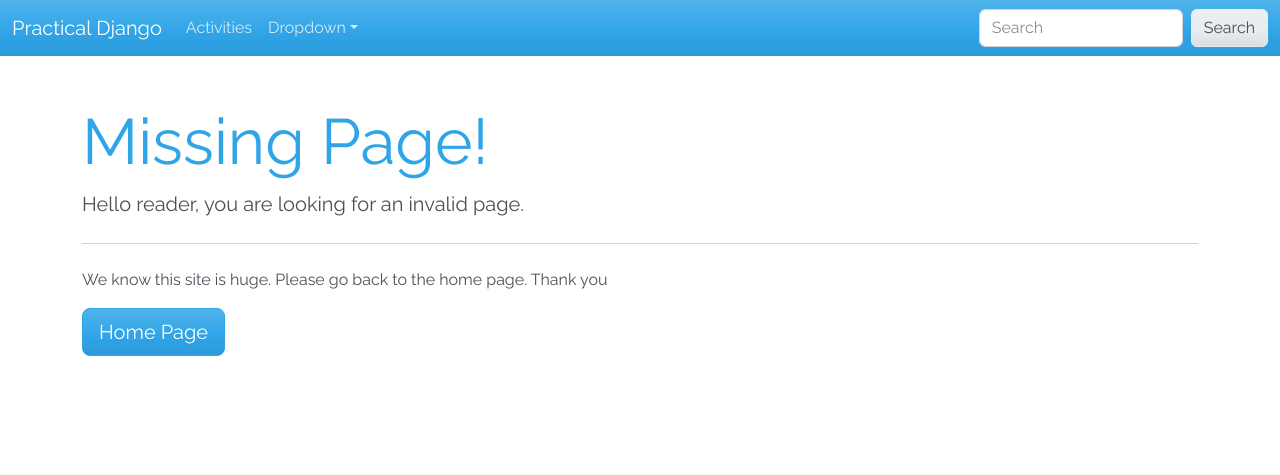
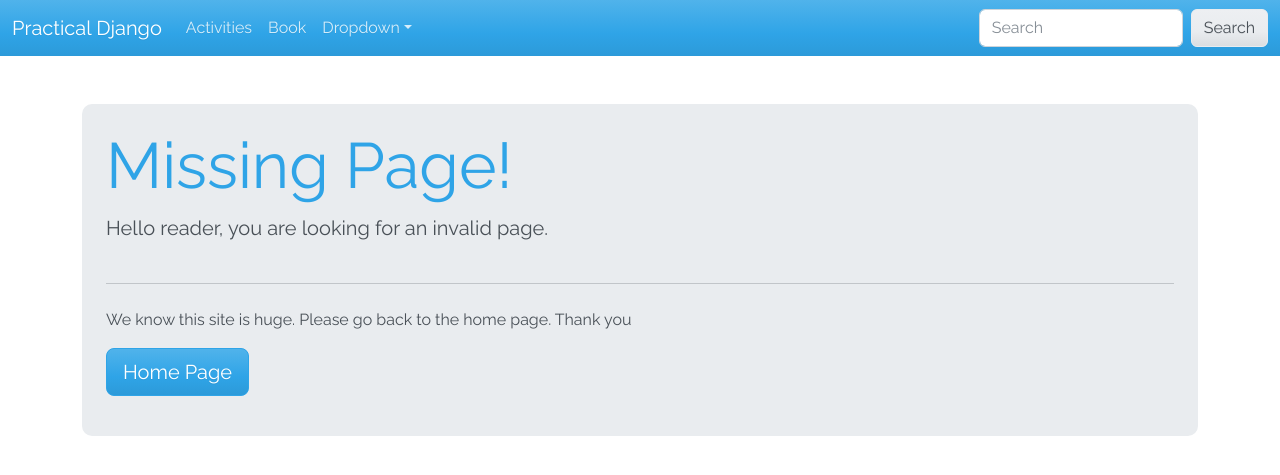
Before and after one commit to KramStyles/python-django-the-practical-guide, a Django app: page /challenges/22 in a window 1280 px wide. Shown: the top 475 px of the page. Run offline with Django 4.2, Linux system fonts and the light colour scheme; some libraries are stand-ins or nearby versions.

Commit message:
created index for book app

```diff
--- /dev/null
+++ b/book/templates/book/detail.html
@@ -0,0 +1,4 @@
+{% extends "challenges/layouts/base.html" %}
+{% block content %}
+    Detail
+{% endblock %}
--- /dev/null
+++ b/book/urls.py
@@ -0,0 +1,5 @@
+from django.urls import path
+
+from book import views
+
+urlpatterns = [path("book/", views.index, name="book-list")]
--- a/challenges/static/challenges/css/custom.css
+++ b/challenges/static/challenges/css/custom.css
@@ -1 +1,11 @@
 /*Custom css file*/
+.jumbotron{
+    min-height: 200px;
+    background-color: var(--bs-secondary);
+    display: flex;
+    flex-direction: column;
+    justify-content: center;
+    padding: 1.5rem;
+    margin-bottom: 1rem;
+    border-radius: 10px;
+}
--- a/challenges/templates/challenges/layouts/base.html
+++ b/challenges/templates/challenges/layouts/base.html
@@ -35,6 +35,9 @@
                 <li class="nav-item">
                     <a class="nav-link" href="{% url "challenges-home" %}">Activities</a>
                 </li>
+                <li class="nav-item">
+                    <a class="nav-link" href="{% url "book-list" %}">Book</a>
+                </li>
                 <li class="nav-item dropdown">
                     <a class="nav-link dropdown-toggle" data-bs-toggle="dropdown" href="#" role="button"
                        aria-haspopup="true" aria-expanded="false">Dropdown</a>
--- a/second_project/settings.py
+++ b/second_project/settings.py
@@ -38,6 +38,7 @@ INSTALLED_APPS = [
     "django.contrib.staticfiles",
     "challenges",
     "blog",
+    "book"
 ]
 
 MIDDLEWARE = [
--- a/second_project/urls.py
+++ b/second_project/urls.py
@@ -20,4 +20,5 @@ urlpatterns = [
     path("admin/", admin.site.urls),
     path("challenges/", include("challenges.urls")),
     path("", include("blog.urls")),
+    path("", include("book.urls")),
 ]
```
Also changed, not shown: book/models.py (+7 -1 lines), book/templates/book/index.html (added, +12 -0 lines), book/views.py (+7 -0 lines).
